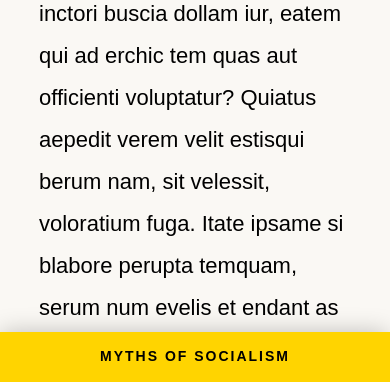
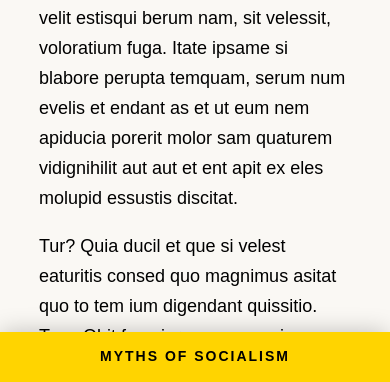
Before and after one commit to odashj/Socialism, a website: page myths.html in a window 390 px wide. Shown: the part 462-844 px from the top of the page. Drawn offline with nearby package versions, Linux system fonts and the light colour scheme.

Commit message:
Adjusted text size on mobile

```diff
--- a/index.css
+++ b/index.css
@@ -267,8 +267,8 @@ h1 a:hover {
 		font-family: "source-serif-pro",sans-serif;
 		font-style: normal;
 		font-weight: 400;
-		font-size: 22px;
-		line-height: 42px;
+		font-size: 18px;
+		line-height: 30px;
 	}
 }
 
@@ -1731,9 +1731,9 @@ span#underline {
 
 	@media (max-width: 500px) {
 		.home-text{
-			width: 78%;
-			margin-left: 11%;
-			margin-right: 11%;
+			width: 90%;
+			margin-left: 5%;
+			margin-right: 5%;
 			margin-top: 35vh;
 			position: absolute;
 			height: auto;
@@ -1743,9 +1743,9 @@ span#underline {
 
 	@media (min-width: 501px) {
 		.home-text{
-			width: 68%;
-			margin-left: 16%;
-			margin-right: 16%;
+			width: 78%;
+			margin-left: 11%;
+			margin-right: 11%;
 			margin-top: 25vw;
 			position: absolute;
 			height: auto;
--- a/myths.css
+++ b/myths.css
@@ -248,8 +248,8 @@ h1 a:hover {
 		font-family: "source-serif-pro",sans-serif;
 		font-style: normal;
 		font-weight: 400;
-		font-size: 22px;
-		line-height: 42px;
+		font-size: 18px;
+		line-height: 30px;
 	}
 }
 
@@ -1445,21 +1445,21 @@ h1.mythsTitleSmall {
 
 @media (max-width: 500px) {
 	.myths-text{
+		width: 90%;
+		margin-left: 5%;
+		margin-right: 5%;
+		position: absolute;
+		height: auto;
+		background-color: #FAF8F4;
+		z-index: 1000;
+	}
+}
+
+@media (min-width: 501px) {
+	.myths-text{
 		width: 78%;
 		margin-left: 11%;
 		margin-right: 11%;
-		position: absolute;
-		height: auto;
-		background-color: #FAF8F4;
-		z-index: 1000;
-	}
-}
-
-@media (min-width: 501px) {
-	.myths-text{
-		width: 68%;
-		margin-left: 16%;
-		margin-right: 16%;
 		margin-top: 25vw;
 		position: absolute;
 		height: auto;
```
